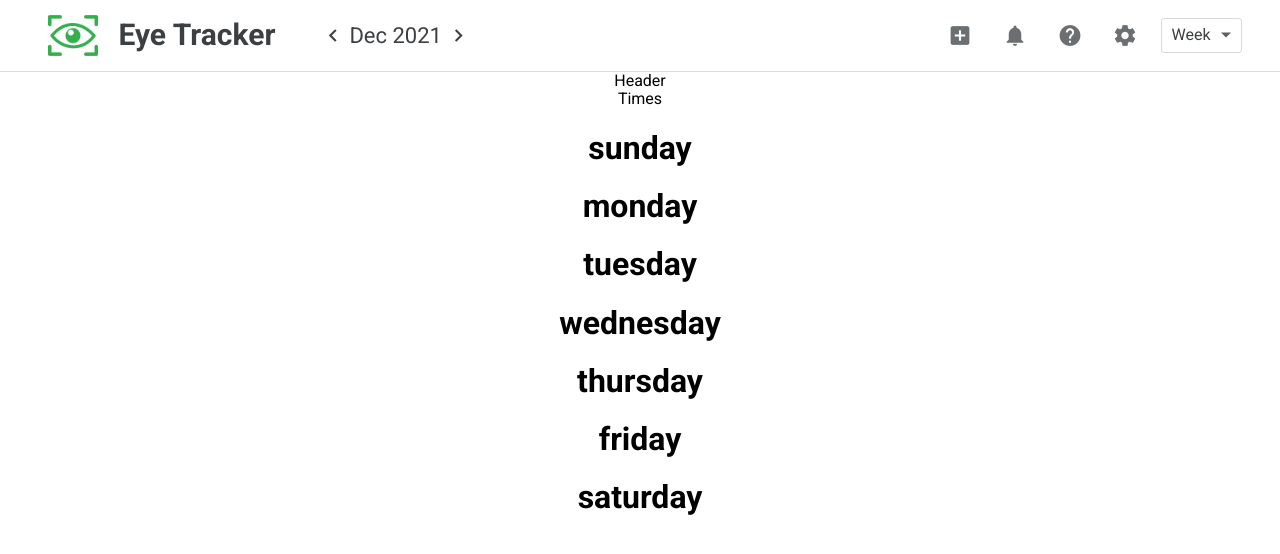
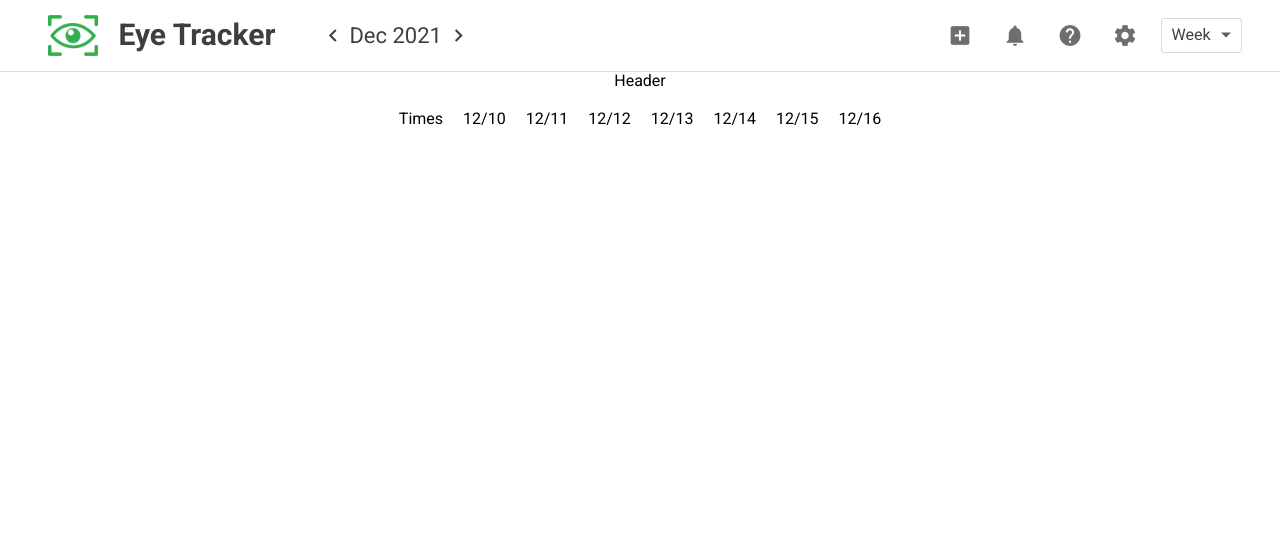
Before and after one commit to JosephRosenfeld/eye-tracker-front-end, a React (Create React App) app: page /week in a window 1280 px wide. Shown: the top 554 px of the page. Built offline with nearby package versions, Linux system fonts and the light colour scheme.

Commit message:
Updated multi-day view with date array

```diff
--- a/src/components/DateViewer.js
+++ b/src/components/DateViewer.js
@@ -50,7 +50,7 @@ const DateViewer = () => {
       year += 1 * change;
     } else if (page == "/week") {
       day += 7 * change;
-    } else if ((page = "/3day")) {
+    } else if (page == "/3day") {
       day += 3 * change;
     }
 
--- a/src/components/FullDay.js
+++ b/src/components/FullDay.js
@@ -1,5 +1,5 @@
-const FullDay = ({ day }) => {
-  return <h1>{day}</h1>;
+const FullDay = ({ year, month, day }) => {
+  return <div>{`${month + 1}/${day}`}</div>;
 };
 
 export default FullDay;
--- a/src/components/Month.js
+++ b/src/components/Month.js
@@ -1,7 +1,11 @@
 import "./Month.css";
 import { useSelector } from "react-redux";
 
-const Month = ({ m }) => {
+/*--- Importing Components --- */
+import { Link, useNavigate } from "react-router-dom";
+import MultiDay from "../screens/MultiDay";
+
+//Dictionary of months
 let months = [
   "January",
   "February",
@@ -17,11 +21,16 @@ const Month = ({ m }) => {
   "December",
 ];
 
-  //get view date
+const Month = ({ m }) => {
+  /*--- Extracting and Destructuring Global State Vars --- */
   const viewDt = useSelector((state) => state.viewDt);
   const year = viewDt.year;
 
-  //get month start sunday
+  /*--- Double Click Handler ---*/
+  const navigate = useNavigate();
+  const goToMulti = (dt) => {};
+
+  /*--- Creating Date Array ---*/
   let firstOfMonth = new Date(year, m, 1);
   const pointerDt = new Date(year, m, -firstOfMonth.getDay() + 1);
   const dtArr = new Array(42);
@@ -38,9 +47,9 @@ const Month = ({ m }) => {
           ? pointerDt.getDate()
           : "0" + pointerDt.getDate(),
     };
-    if (dtArr[i]) pointerDt.setDate(pointerDt.getDate() + 1);
+    pointerDt.setDate(pointerDt.getDate() + 1);
   }
-  //get view date somehow.
+
   return (
     <div className='month-container'>
       <div className='month-name'>{months[m]}</div>
@@ -79,6 +88,7 @@ const Month = ({ m }) => {
               el.month == m ? "cur-month-day" : "neighbor-month-day"
             }`}
             date={`${el.year}-${el.month}-${el.day}`}
+            onDoubleClick={() => goToMulti(el)}
           >
             {parseInt(el.day)}
           </div>
--- a/src/screens/MultiDay.css
+++ b/src/screens/MultiDay.css
@@ -0,0 +1,12 @@
+.multi-day-container {
+  display: flex;
+  flex-direction: column;
+  justify-content: center;
+  align-items: center;
+  gap: 20px;
+}
+
+.multi-days {
+  display: flex;
+  gap: 20px;
+}
--- a/src/screens/MultiDay.js
+++ b/src/screens/MultiDay.js
@@ -5,22 +5,48 @@ import { useSelector } from "react-redux";
 
 import FullDay from "../components/FullDay";
 
-const MultiDay = () => {
-  //if state doesn't exist (didn't navigate her by clicking a yearly link)
+const MultiDay = ({ newViewDt = null }) => {
+  //Retrieve and Extract Global State Vars
+  const page = useSelector((state) => state.page);
+  let { year, month, day } = useSelector((state) => state.viewDt);
 
+  //if newViewDt isn't null (didn't navigate here by clicking a yearly link)
+  if (newViewDt) {
+    year = newViewDt.year;
+    month = newViewDt.month;
+    day = newViewDt.month;
+  }
+  //Dispatch action to update state
+
+  //Calculate lookback
+  const lookBack = page == "/week" ? 7 : page == "/3day" ? 3 : 3;
+
+  const dtArr = new Array(lookBack);
+  let pointerDt = new Date(year, month, day - lookBack + 1);
+  for (let i = 0; i < dtArr.length; i++) {
+    dtArr[i] = {
+      year: pointerDt.getFullYear(),
+      month: pointerDt.getMonth(),
+      day: pointerDt.getDate(),
+    };
+    pointerDt.setDate(pointerDt.getDate() + 1);
+  }
+
+  //creating array of days
   return (
-    <main className='mutli-day-container'>
+    <main className='multi-day-container'>
       {/*Some thing for the timeline on the left side*/}
       <div>Header</div>
-      <div>Times</div>
-      <div className='page'>
-        <FullDay day='sunday' />
-        <FullDay day='monday' />
-        <FullDay day='tuesday' />
-        <FullDay day='wednesday' />
-        <FullDay day='thursday' />
-        <FullDay day='friday' />
-        <FullDay day='saturday' />
+      <div className='multi-days'>
+        <div>Times</div>
+        {dtArr.map((el) => (
+          <FullDay
+            year={el.year}
+            month={el.month}
+            day={el.day}
+            dt={`${el.day}/${el.month + 1}/${el.year}`}
+          />
+        ))}
       </div>
     </main>
   );
```
Lines whose indentation alone changed are shown as unchanged.
